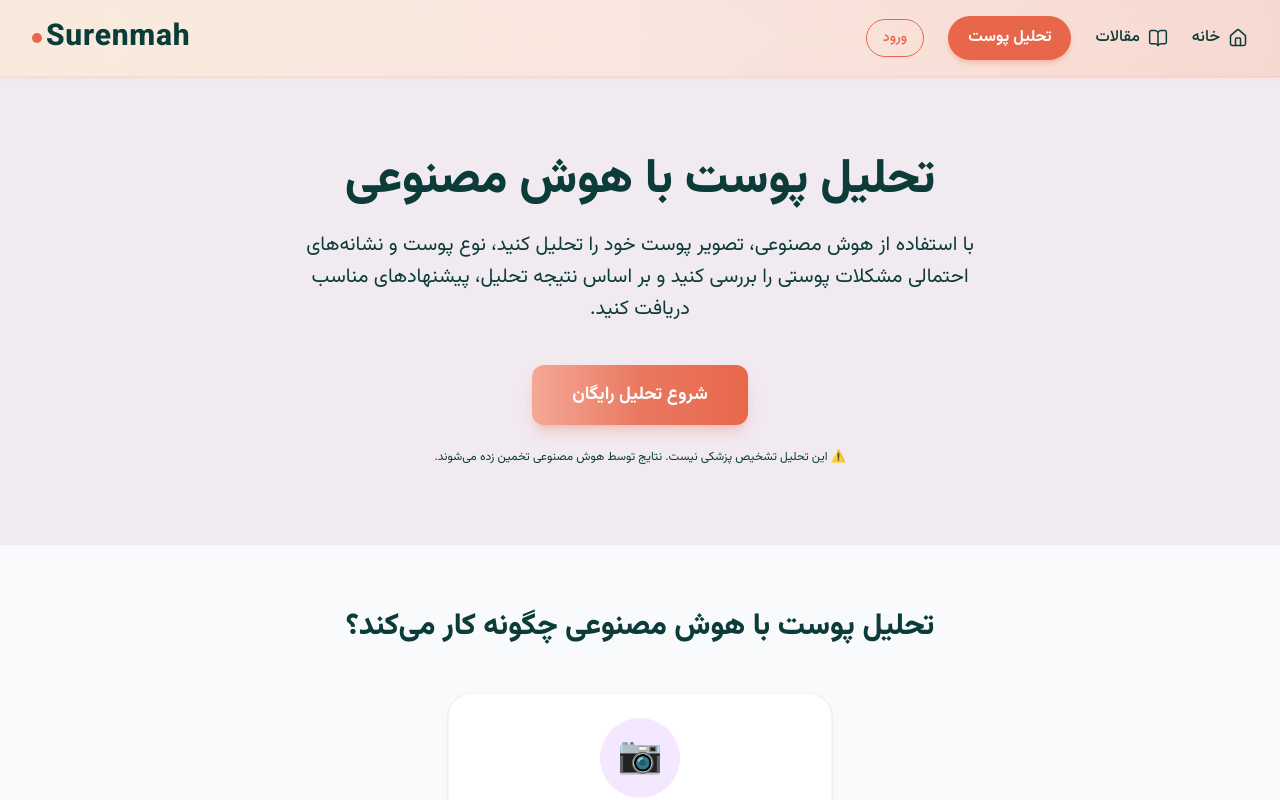
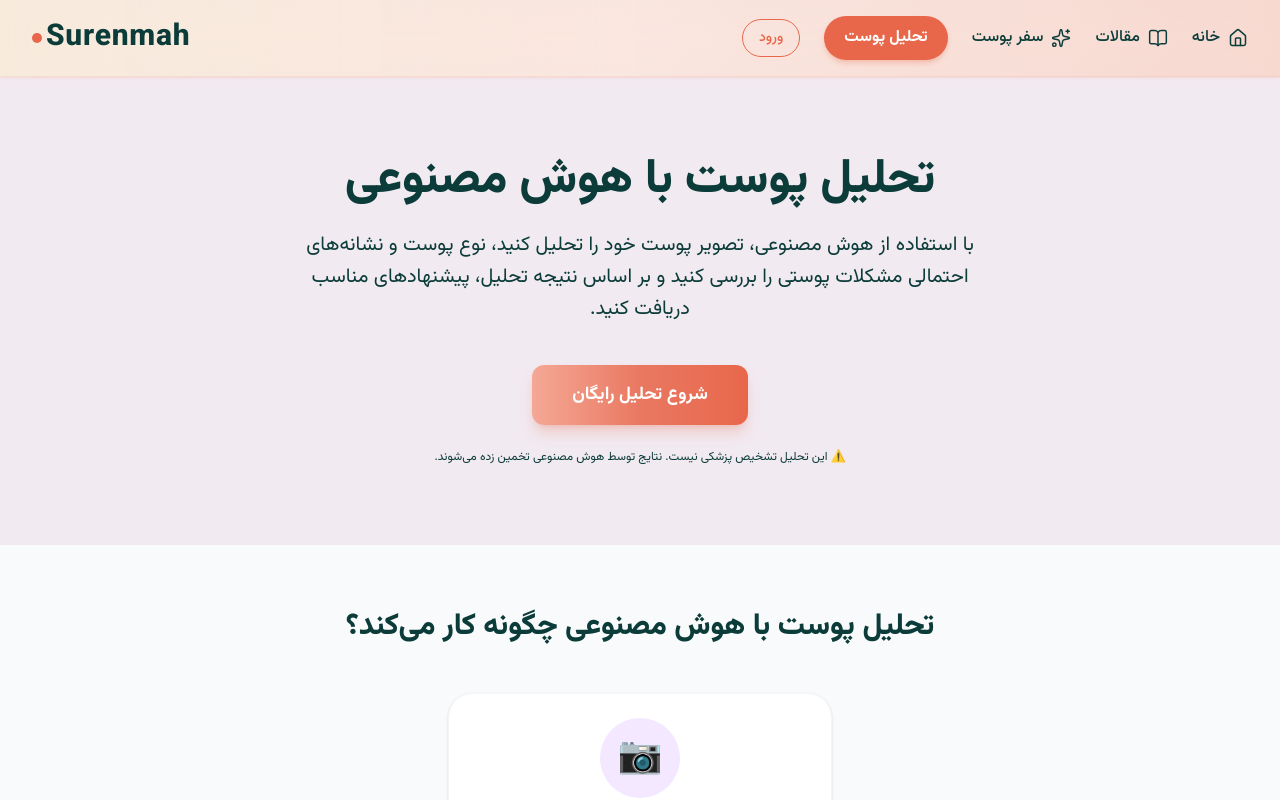
Before and after one commit to ahm100/Skin-Frontend, a Next.js app: page / in a window 1280 px wide. Shown: the top 800 px of the page. Built offline with nearby package versions, Linux system fonts and the light colour scheme; no server answers.

Commit message:
fix logo surenmah in mbile hidden

```diff
--- a/app/layout.tsx
+++ b/app/layout.tsx
@@ -1,7 +1,7 @@
 import type { Metadata } from "next";
 import Link from "next/link";
 import "./globals.css";
-import { Home, BookOpen } from "lucide-react";
+import { Home, BookOpen, Sparkles } from "lucide-react";
 import AuthButton from "@/components/AuthButton";
 
 export const metadata: Metadata = {
@@ -125,11 +125,10 @@ export default function RootLayout({
             "
               />
 
-              <span>
+              <span className="hidden sm:inline">
                 Surenmah
               </span>
             </Link>
-
 
             {/* =================================================
                 RIGHT MENU
@@ -227,6 +226,42 @@ export default function RootLayout({
                 </span>
               </Link>
 
+              {/* SKIN JOURNEY */}
+
+              <Link
+                href="/journey"
+                className="
+    flex
+    items-center
+
+    gap-1
+    sm:gap-2
+
+    whitespace-nowrap
+    shrink-0
+
+    text-sm
+    sm:text-base
+
+    font-medium
+
+    text-petrol
+
+    hover:text-coral
+
+    transition-colors
+  "
+              >
+                <Sparkles
+                  size={18}
+                  strokeWidth={1.8}
+                  className="sm:w-5 sm:h-5"
+                />
+
+                <span>
+                  سفر پوست
+                </span>
+              </Link>
 
               {/* ANALYZE */}
 
```
Lines whose indentation alone changed are shown as unchanged.
